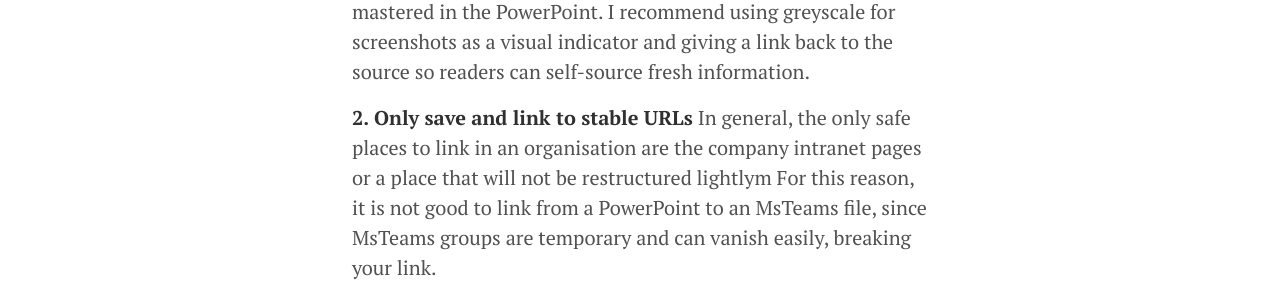
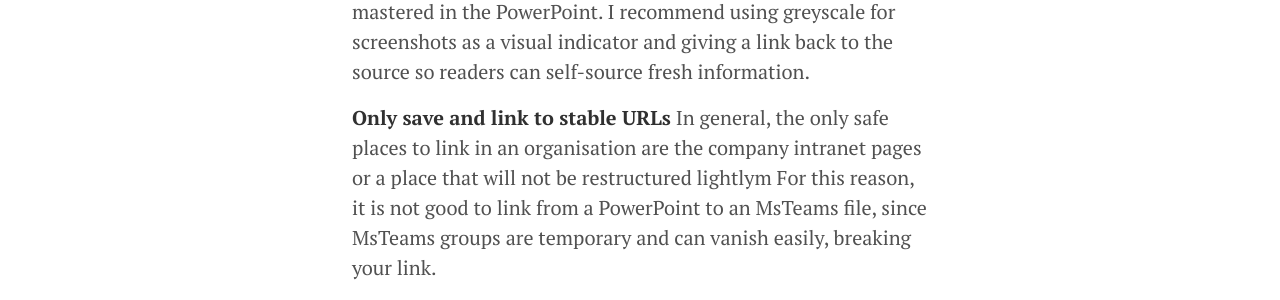
Before and after one commit to cainhill/cainhill.github.io, a Jekyll site: the page built from _blog/2025-04-01-slide-longevity.md, in a window 1280 px wide and 900 px high, scrolled down 815 px. Shown: the part 156-456 px from the top of the window. Built offline with Jekyll 4.4.1, drawn with Linux system fonts in a browser that asks for light colours.

Commit message:
create/update '2025-04-01-slide-longevity.md' file

```diff
--- a/_blog/2025-04-01-slide-longevity.md
+++ b/_blog/2025-04-01-slide-longevity.md
@@ -21,8 +21,8 @@ Organisations that use PowerPoints as a store for important reference informatio
 1. **Never recreate, screenshot&cite instead**
    Especially for internal presentations, it is a huge waste of time to recreate diagrams or tables that could just have been screenshots with citations back to the source. In most cases, it is better to have a screenshot so the reader understands that the data is not mastered in the PowerPoint. I recommend using greyscale for screenshots as a visual indicator and giving a link back to the source so readers can self-source fresh information.
 
-**2. Only save and link to stable URLs**
-In general, the only safe places to link in an organisation are the company intranet pages or a place that will not be restructured lightlym For this reason, it is not good to link from a PowerPoint to an MsTeams file, since MsTeams groups are temporary and can vanish easily, breaking your link.
+2. **Only save and link to stable URLs**
+   In general, the only safe places to link in an organisation are the company intranet pages or a place that will not be restructured lightlym For this reason, it is not good to link from a PowerPoint to an MsTeams file, since MsTeams groups are temporary and can vanish easily, breaking your link.
 
 **3. Use neutral slide colours**
 Use of grey boxes and black borders is preferred. From year to year, there may be changes in the exact logo for an organisation, but shades of grey work with whichever accent colour is chosen for the year.
```
